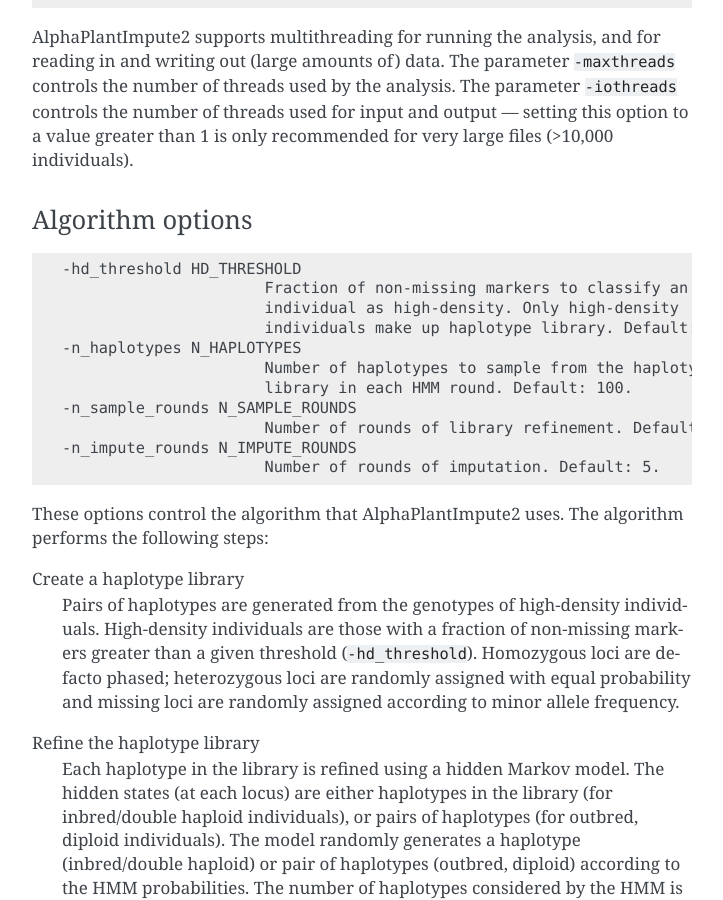
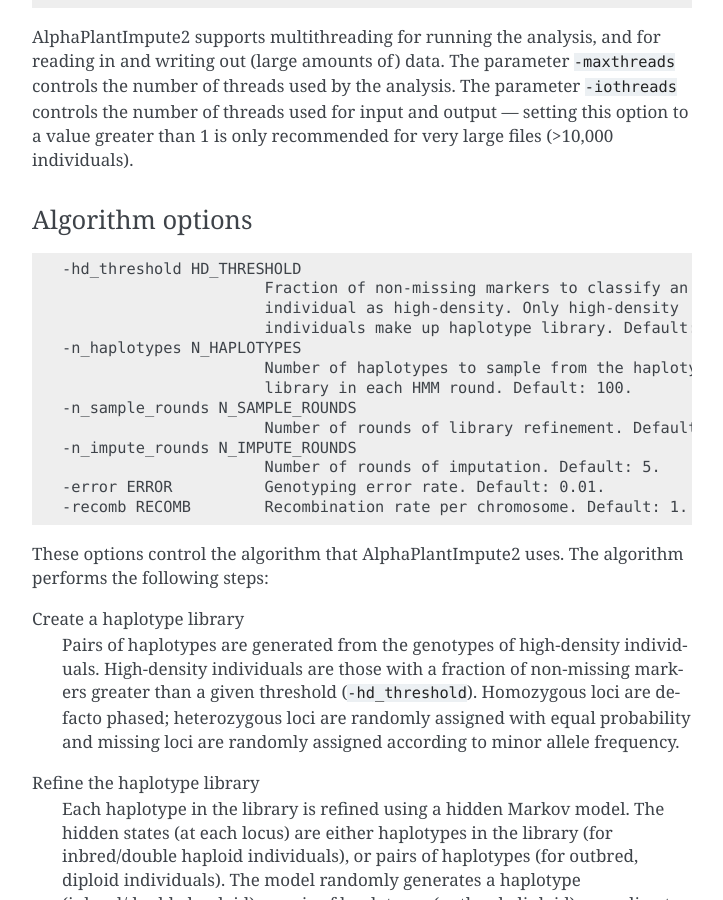
Before and after one commit to AlphaGenes/AlphaPlantImpute2, a Sphinx documentation site: the page built from docs/source/index.rst, in a window 1280 px wide and 900 px high, scrolled down 1811 px. Shown: the whole window, without its empty margins (388-1111 px from the left). Built offline with Sphinx 7.4.7, drawn with Linux system fonts in a browser that asks for light colours.

Commit message:
Add recombination and error rate to user manual

```diff
--- a/docs/source/index.rst
+++ b/docs/source/index.rst
@@ -97,6 +97,8 @@
                             Number of rounds of library refinement. Default: 10.
       -n_impute_rounds N_IMPUTE_ROUNDS
                             Number of rounds of imputation. Default: 5.
+      -error ERROR          Genotyping error rate. Default: 0.01.
+      -recomb RECOMB        Recombination rate per chromosome. Default: 1.
 
 
 These options control the algorithm that |program| uses. The algorithm performs the following steps:
```
